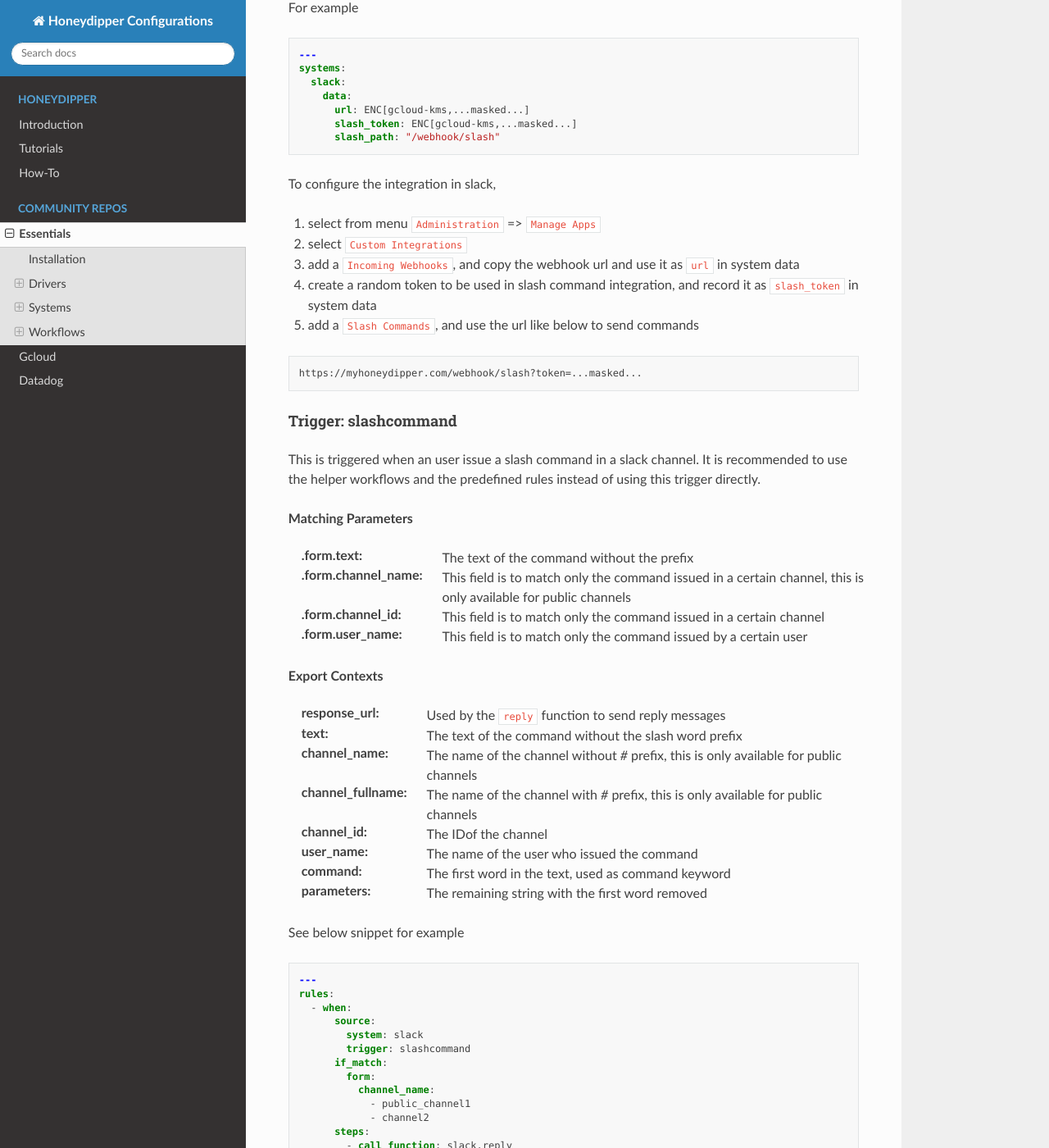
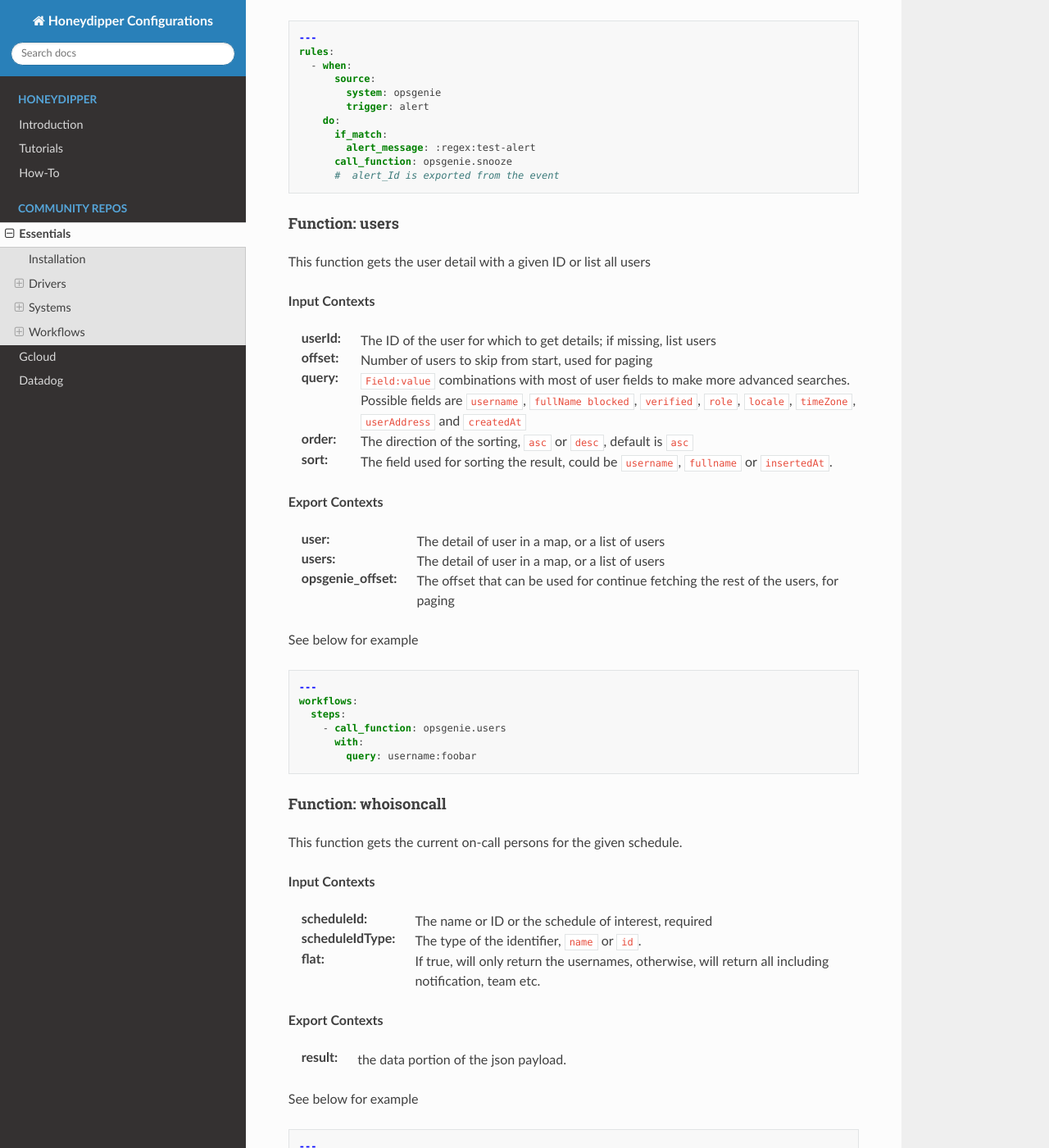
Before and after one commit to honeydipper/honeydipper-sphinx, a Sphinx documentation site: the page built from source/essentials.rst, in a window 1280 px wide and 1400 px high, scrolled down 22805 px. Shown: the whole window at 82% size. Built offline with Sphinx 7.4.7 and the Read the Docs theme 2.0.0, drawn with Linux system fonts in a browser that asks for light colours; some of the changed text lies outside the part shown.

Commit message:
docs: update version 1.0.2 from 22b4b25

```diff
--- a/source/essentials.rst
+++ b/source/essentials.rst
@@ -1199,6 +1199,36 @@
            heartbeat: test-heart-beat
 
 
+Function: schedules
+^^^^^^^^^^^^^^^^^^^
+
+This function list all on-call schedules or fetch a schedule detail if given a schedule identifier.
+
+.. important::
+   This function only fetches first 100 schedules when listing.
+
+**Input Contexts**
+
+:scheduleId: The name or ID or the schedule of interest; if missing, list all schedules.
+
+:scheduleIdType: The type of the identifier, :code:`name` or :code:`id`.
+
+**Export Contexts**
+
+:schedule: For fetching detail, the data structure that contains the schedule detail
+
+:schedules: For listing, a list of data structure contains the schedule details
+
+See below for example
+
+.. code-block:: yaml
+
+   ---
+   workflows:
+     steps:
+       - call_function: opsgenie.schedules
+
+
 Function: snooze
 ^^^^^^^^^^^^^^^^
 
@@ -1230,6 +1260,72 @@
            alert_message: :regex:test-alert
          call_function: opsgenie.snooze
          #  alert_Id is exported from the event
+
+
+Function: users
+^^^^^^^^^^^^^^^
+
+This function gets the user detail with a given ID or list all users
+
+**Input Contexts**
+
+:userId: The ID of the user for which to get details; if missing, list users
+
+:offset: Number of users to skip from start, used for paging
+
+:query: :code:`Field:value` combinations with most of user fields to make more advanced searches. Possible fields are :code:`username`, :code:`fullName blocked`, :code:`verified`, :code:`role`, :code:`locale`, :code:`timeZone`, :code:`userAddress` and :code:`createdAt`
+
+:order: The direction of the sorting, :code:`asc` or :code:`desc`, default is :code:`asc`
+
+:sort: The field used for sorting the result, could be :code:`username`, :code:`fullname` or :code:`insertedAt`.
+
+**Export Contexts**
+
+:user: The detail of user in a map, or a list of users
+
+:users: The detail of user in a map, or a list of users
+
+:opsgenie_offset: The offset that can be used for continue fetching the rest of the users, for paging
+
+See below for example
+
+.. code-block:: yaml
+
+   ---
+   workflows:
+     steps:
+       - call_function: opsgenie.users
+         with:
+           query: username:foobar
+
+
+Function: whoisoncall
+^^^^^^^^^^^^^^^^^^^^^
+
+This function gets the current on-call persons for the given schedule.
+
+**Input Contexts**
+
+:scheduleId: The name or ID or the schedule of interest, required
+
+:scheduleIdType: The type of the identifier, :code:`name` or :code:`id`.
+
+:flat: If true, will only return the usernames, otherwise, will return all including notification, team etc.
+
+**Export Contexts**
+
+:result: the data portion of the json payload.
+
+See below for example
+
+.. code-block:: yaml
+
+   ---
+   workflows:
+     steps:
+       - call_function: opsgenie.whoisoncall
+         with:
+           scheduleId: sre_schedule
 
 
 slack
@@ -1350,6 +1446,8 @@
 
 :message: the message to be sent
 
+:blocks: construct the message using the slack :code:`layout blocks`, see slack document for detail
+
 See below for example
 
 .. code-block:: yaml
@@ -1389,6 +1487,8 @@
 
 :channel_id: The id of the channel the message is sent to. Use channel name here only when sending to a public channel or to the home channel of the webhook.
 
+
+:blocks: construct the message using the slack :code:`layout blocks`, see slack document for detail
 
 See below for example
 
@@ -1559,6 +1659,8 @@
 
 :message: the message to be sent
 
+:blocks: construct the message using the slack :code:`layout blocks`, see slack document for detail
+
 See below for example
 
 .. code-block:: yaml
@@ -1598,6 +1700,8 @@
 
 :channel_id: The id of the channel the message is sent to. Use channel name here only when sending to a public channel or to the home channel of the webhook.
 
+
+:blocks: construct the message using the slack :code:`layout blocks`, see slack document for detail
 
 See below for example
 
@@ -1621,6 +1725,29 @@
            message_type: error
            message: Something happened
            channel_id: '#public_announce'
+
+
+Function: users
+^^^^^^^^^^^^^^^
+
+This function queries all users for the team
+
+**Input Contexts**
+
+:cursor: Used for pagination, continue fetching from the cursor
+
+**Export Contexts**
+
+:slack_next_cursor: Used for pagination, used by next call to continue fetch
+
+:members: A list of data structures containing member information
+
+.. code-block:: yaml
+
+   ---
+   workflows:
+     get_all_slack_users:
+       call_function: slack_bot.users
 
 
 Workflows
@@ -1716,6 +1843,11 @@
          message: "work status is {{ .labels.status }}"
 
 
+opsgenie_users
+--------------
+
+This workflow wraps around the :code:`opsgenie.users` function and handles paging to get all users from Opsgenie.
+
 reload
 ------
 
@@ -1887,6 +2019,11 @@
 
 This workflow is just a wraper around the :code:`opsgenie.heartbeat` function.
 
+
+slack_users
+-----------
+
+This workflow wraps around the :code:`slack_bot.users` function and make multiple calls to stitch pages together.
 
 slashcommand
 ------------
```
Also changed, not shown: source/docs/INSTALL.md (+17 -6 lines), source/docs/developer.md (+31 -10 lines), source/docs/howtos/setup_local.md (+7 -10 lines).
